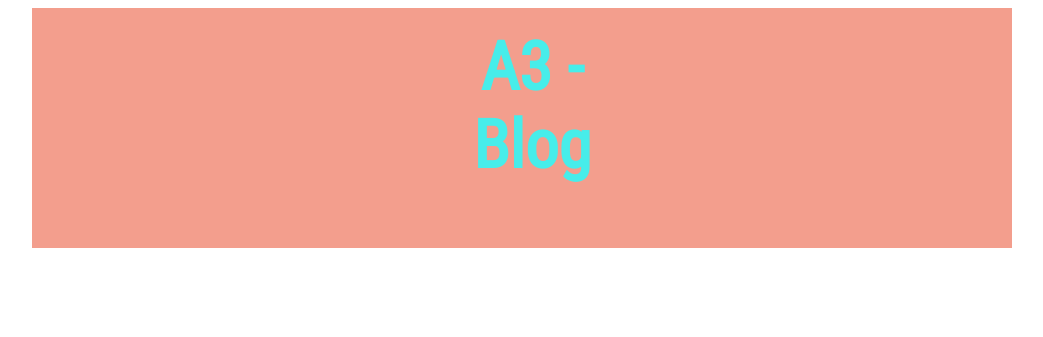
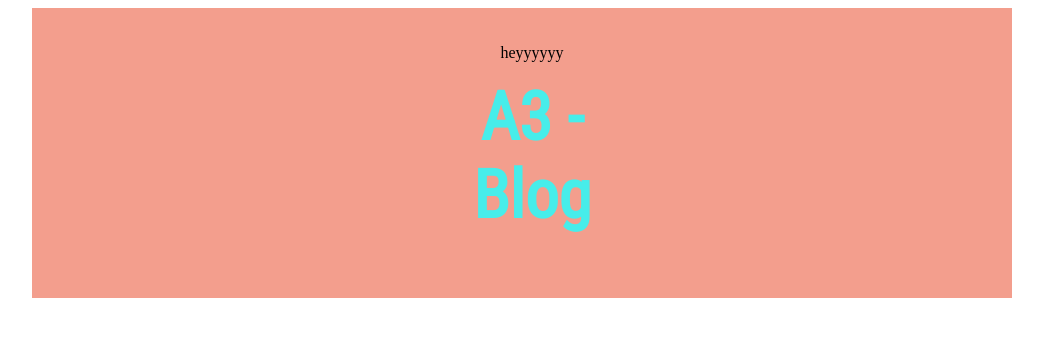
Before and after one commit to millyshelston/my-first-blog, a Django app: page / in a window 1280 px wide. Shown: the top 337 px of the page, without its empty margins (118-1161 px from the left). Run offline with Django 3.2, Linux system fonts and the light colour scheme; data that the repository does not hold is empty.

Commit message:
yeaaah buddy

```diff
--- a/blog/templates/blog/base.html
+++ b/blog/templates/blog/base.html
@@ -8,6 +8,7 @@
     </head>
     <body>
     <div class="page-header">
+        <p> heyyyyyy </p>
         {% if user.is_authenticated %}
         <a href="{% url 'post_new' %}" class="top-menu"><span class="glyphicon glyphicon-plus"></span></a>
         {% endif %}
```
